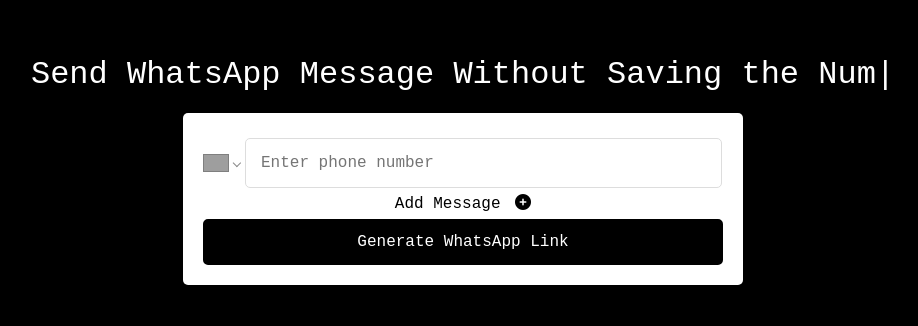
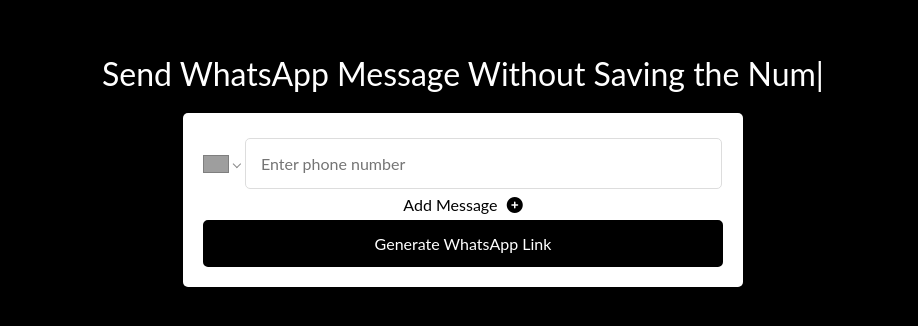
Before and after one commit to YongkyA23/wa-me-gen, a React (Create React App) app: page / in a window 1280 px wide. Shown: the part 240-566 px from the top of the page, without its empty margins (177-1095 px from the left). Built offline with nearby package versions, Linux system fonts and the light colour scheme; grey boxes are pictures that could not be loaded; a web font is replaced by a local one.

Commit message:
fix bugs

```diff
--- a/src/App.css
+++ b/src/App.css
@@ -14,8 +14,7 @@
 }
 
 * {
-  font-family: Courier New, Courier, Lucida Sans Typewriter, Lucida Typewriter,
-    monospace;
+  font-family: "Lato", sans-serif;
   font-weight: 400;
   font-style: normal;
   /* overflow-y: hidden; */
--- a/src/App.js
+++ b/src/App.js
@@ -21,10 +21,12 @@
 
   const handlePhoneChange = (value) => {
     setPhoneNumber(value);
+    setWaLink("");
   };
 
   const handleMessageChange = (event) => {
     setMessage(event.target.value); // Update message state
+    setWaLink("");
   };
 
   const toggleMessage = () => {
@@ -40,7 +42,12 @@
 
   const generateLink = () => {
     if (phoneNumber) {
-      setWaLink(`https://wa.me/${phoneNumber}`);
+      let link = `https://wa.me/${phoneNumber}`;
+      if (showMessage && message.trim() !== "") {
+        const encodedMessage = encodeURIComponent(message);
+        link += `?text=${encodedMessage}`;
+      }
+      setWaLink(link);
       setNoticeMessageGenerate("Link generated successfully!");
       setNoticeVisibleGenerate(true);
       setNoticeVisibleCopy(false); // Reset copy notice visibility
```
